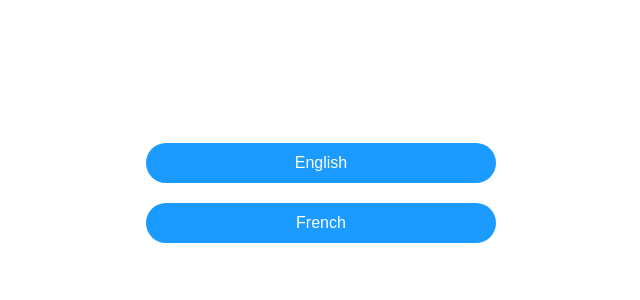
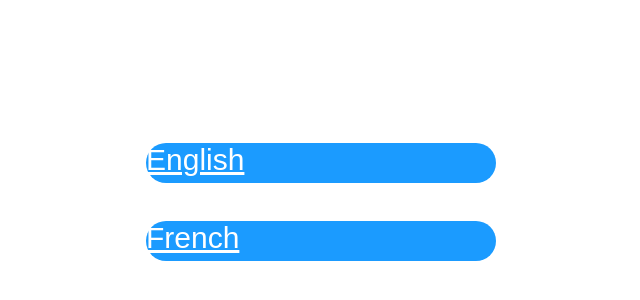
Before and after one commit to alia0021/MTM6330-Midterm-alia0021, a website: page success.html in a window 1280 px wide. Shown: the part 182-482 px from the top of the page, without its empty margins (319-959 px from the left). Drawn offline with Linux system fonts and the light colour scheme.

Commit message:
created link to success page and made button stylings

```diff
--- a/scss/style.scss
+++ b/scss/style.scss
@@ -99,12 +99,12 @@ h3 {
   font-size: 100px;
   font-weight: lighter;
 }
-.success input {
+.success input,
+.submitButton {
   width: 100%;
   margin-bottom: 20px;
 }
-.success input[type='French'],
-.success input[type='English'] {
+.submitButton {
   border: none;
   border-bottom: 1px solid #fff;
   background: transparent;
@@ -113,17 +113,20 @@ h3 {
   color: #fff;
   font-size: 16px;
 }
-.success input[type='submit'] {
+.success input[type='submit'],
+.submitButton {
   border: none;
   outline: none;
   height: 40px;
   color: #fff;
-  font-size: 16px;
+  font-size: 30px;
   background: #1b9bff;
   cursor: pointer;
   border-radius: 20px;
+  display: inherit;
 }
-.success input[type='submit']:hover {
+.success input[type='submit']:hover,
+.submitButton:hover {
   background: #fff;
   color: #262626;
 }
--- a/success.html
+++ b/success.html
@@ -19,11 +19,10 @@ online tutorials  -->
 <body>
   <div class="success">
     <h3>Success!</h3>
-    <form>
-      <input type="submit" name="" value="English">
-      <input type="submit" name="" value="French">
+    <a href="" class="submitButton">English</a><br>
+    <a href="" class="submitButton">French</a>
 
-    </form>
+
   </div>
 </body>
 
```
Also changed, not shown: index.html (+2 -2 lines), css/min/style.css, css/style.css.
